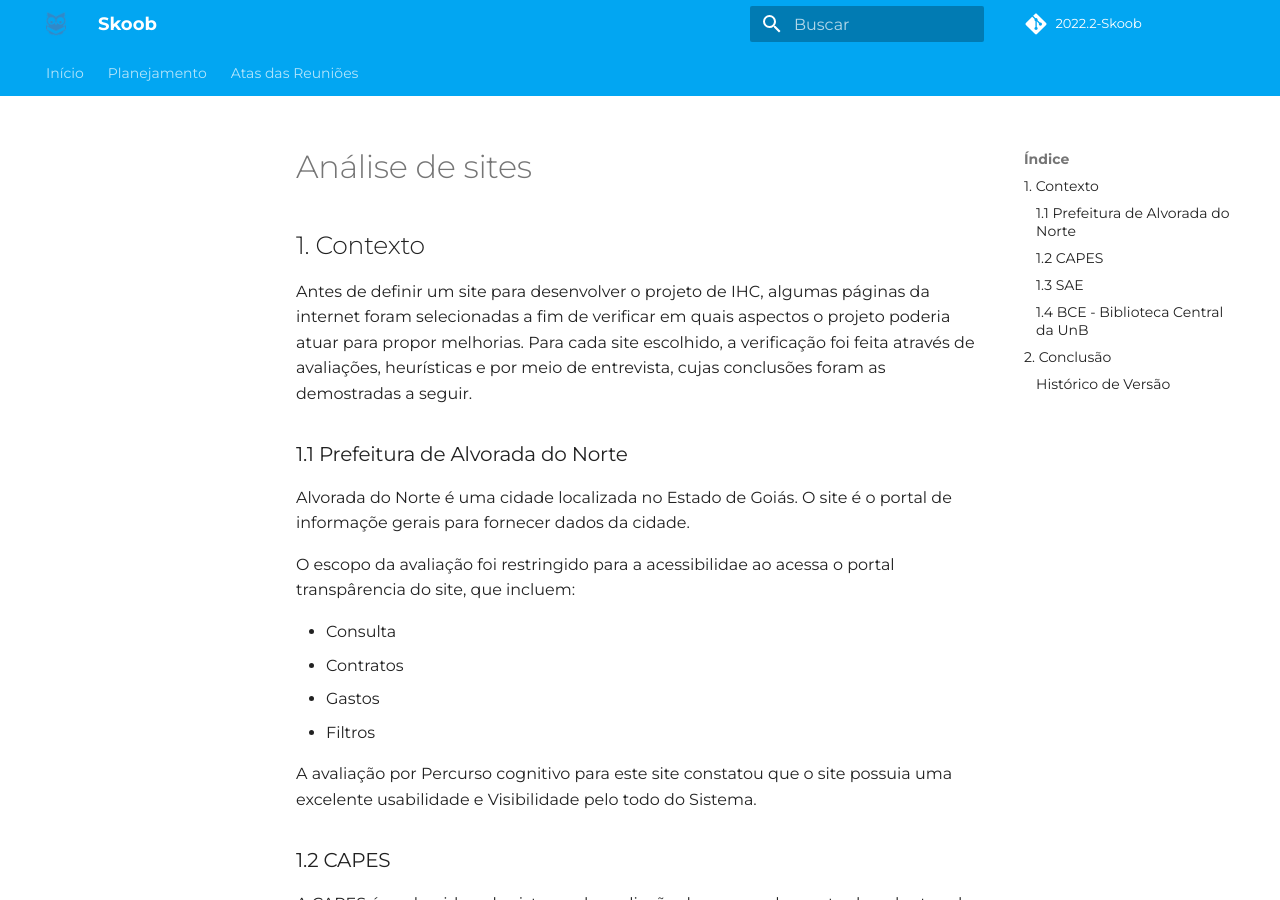
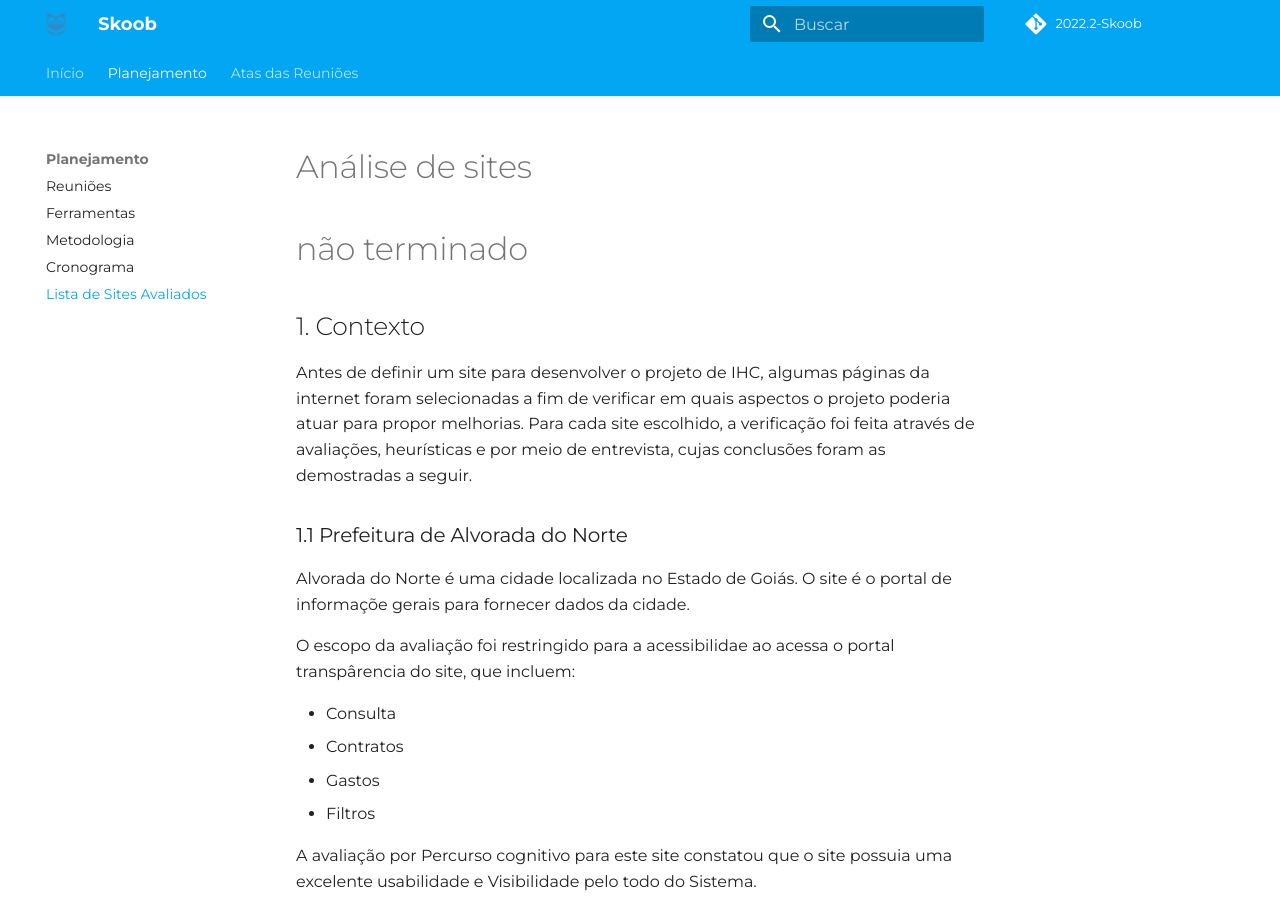
Before and after one commit to Interacao-Humano-Computador/2022.2-Skoob, an MkDocs documentation site: the page built from docs/planejamento/sitesAvaliados.md, in a window 1280 px wide and 900 px high. Built offline with MkDocs 1.6.1 and Material for MkDocs 9.7.7, drawn with Linux system fonts in a browser that asks for light colours; some web fonts are replaced; comment, search, counter and statistics services are not loaded.

Commit message:
adicionando link

```diff
--- a/docs/planejamento/sitesAvaliados.md
+++ b/docs/planejamento/sitesAvaliados.md
@@ -1,4 +1,6 @@
 # Análise de sites
+
+# não terminado
 
 
 ## 1. Contexto
--- a/mkdocs.yml
+++ b/mkdocs.yml
@@ -25,7 +25,7 @@
       - Ferramentas: planejamento/ferramentas.md
       - Metodologia: planejamento/metodologia.md
       - Cronograma: planejamento/cronograma.md
-
+      - Lista de Sites Avaliados: planejamento/sitesAvaliados.md
   - Atas das Reuniões:
       - Reunião 1 - 15/11/2022: atas-das-reunioes/reuniao1.md
       - Reunião 2 - 17/11/2022: atas-das-reunioes/reuniao2.md
```
